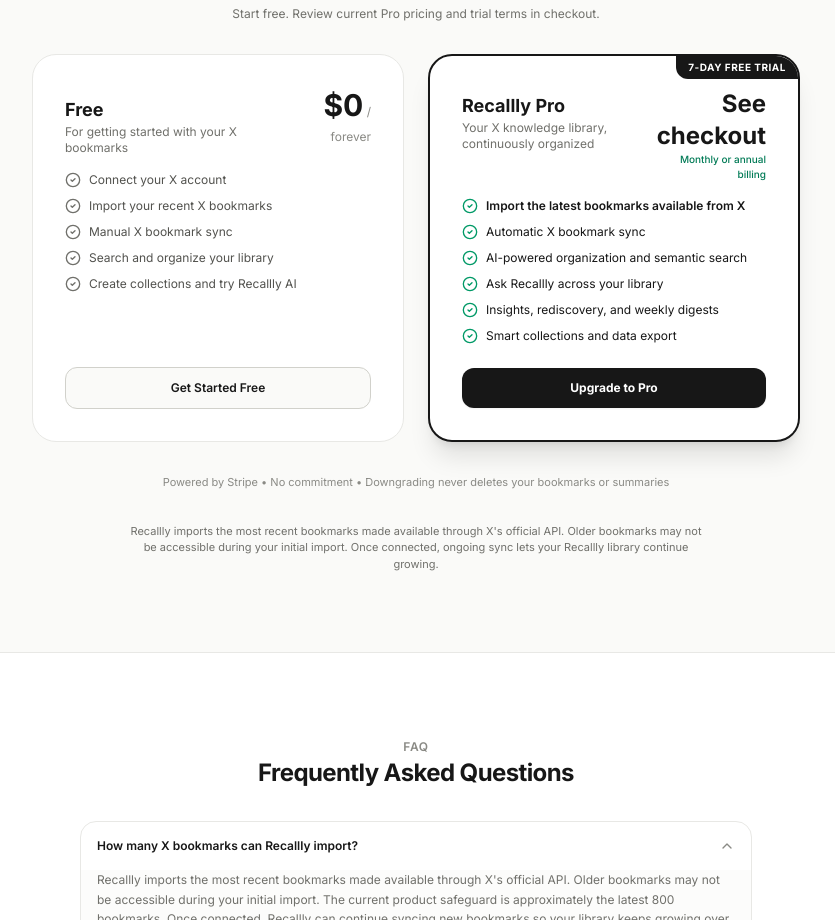
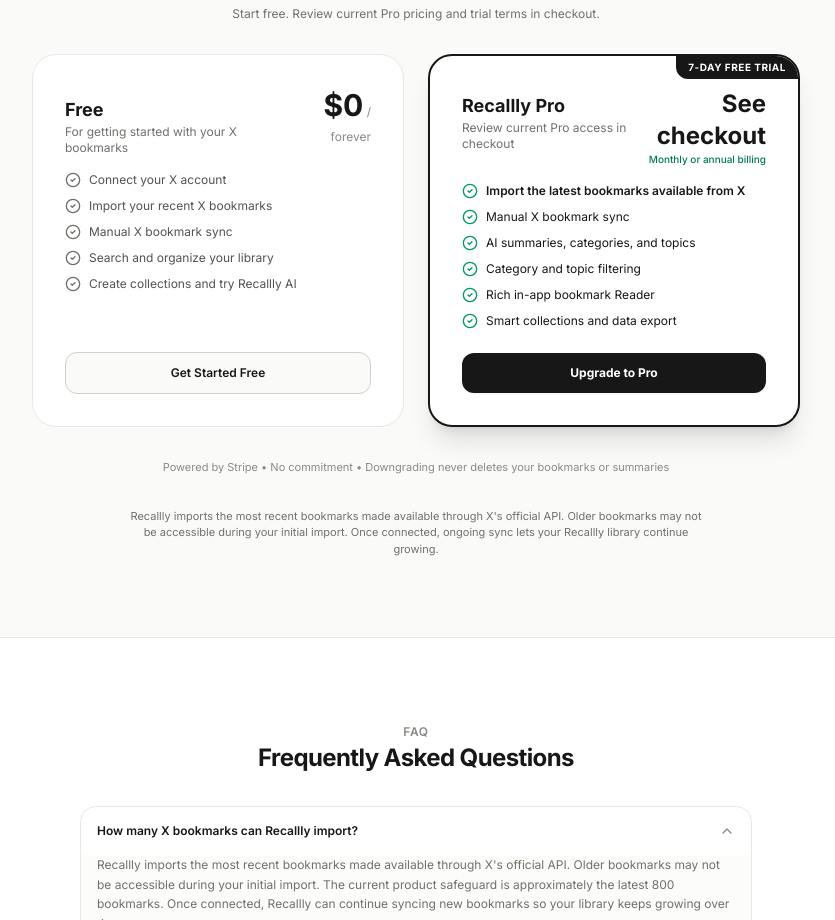
Before and after one commit to frkrmn/Kortex, a React (Vite) app: page / in a window 1280 px wide. Shown: the part 2640-3560 px from the top of the page, without its empty margins (224-1059 px from the left). Built offline with nearby package versions, Linux system fonts and the light colour scheme; no server answers.

Commit message:
Align Pro messaging with current settings

```diff
--- a/src/views/LandingPage.tsx
+++ b/src/views/LandingPage.tsx
@@ -35,7 +35,7 @@
     },
     {
       q: 'Will Recallly keep syncing new bookmarks?',
-      a: 'Yes. Pro includes automatic X bookmark sync. Free uses manual sync. Provider availability and rate limits can temporarily delay a sync.',
+      a: 'Recallly currently provides manual X bookmark sync. Automatic Pro sync is tracked separately and is not generally enabled yet.',
     },
     {
       q: 'Can my Recallly library grow beyond the initial import window?',
@@ -63,7 +63,7 @@
     },
     {
       q: 'What is included in the 7-day free trial?',
-      a: 'The trial includes Pro features such as automatic X bookmark sync, AI organization, semantic search, Ask Recallly, insights, and weekly digests. Current pricing and trial terms are shown in Stripe Checkout.',
+      a: 'Stripe Checkout shows the current trial eligibility, Pro access, price, and payment terms before you confirm.',
     },
   ];
 
@@ -396,7 +396,7 @@
               <div className="flex items-baseline justify-between">
                 <div>
                   <h3 className="text-lg font-bold text-[#171717]">Recallly Pro</h3>
-                  <p className="text-xs text-[#70706B]">Your X knowledge library, continuously organized</p>
+                  <p className="text-xs text-[#70706B]">Review current Pro access in checkout</p>
                 </div>
                 <div className="text-right">
                   <span className="text-2xl font-bold text-[#171717]">{PLANS.pro.prices.monthly.formatted}</span>
@@ -411,19 +411,19 @@
                 </div>
                 <div className="flex items-center gap-2">
                   <CheckCircle2 className="w-4 h-4 text-emerald-600 shrink-0" />
-                  <span>Automatic X bookmark sync</span>
+                  <span>Manual X bookmark sync</span>
                 </div>
                 <div className="flex items-center gap-2">
                   <CheckCircle2 className="w-4 h-4 text-emerald-600 shrink-0" />
-                  <span>AI-powered organization and semantic search</span>
+                  <span>AI summaries, categories, and topics</span>
                 </div>
                 <div className="flex items-center gap-2">
                   <CheckCircle2 className="w-4 h-4 text-emerald-600 shrink-0" />
-                  <span>Ask Recallly across your library</span>
+                  <span>Category and topic filtering</span>
                 </div>
                 <div className="flex items-center gap-2">
                   <CheckCircle2 className="w-4 h-4 text-emerald-600 shrink-0" />
-                  <span>Insights, rediscovery, and weekly digests</span>
+                  <span>Rich in-app bookmark Reader</span>
                 </div>
                 <div className="flex items-center gap-2">
                   <CheckCircle2 className="w-4 h-4 text-emerald-600 shrink-0" />
```
Also changed, not shown: 1 other file (tests, documents, lock files or other folders).
